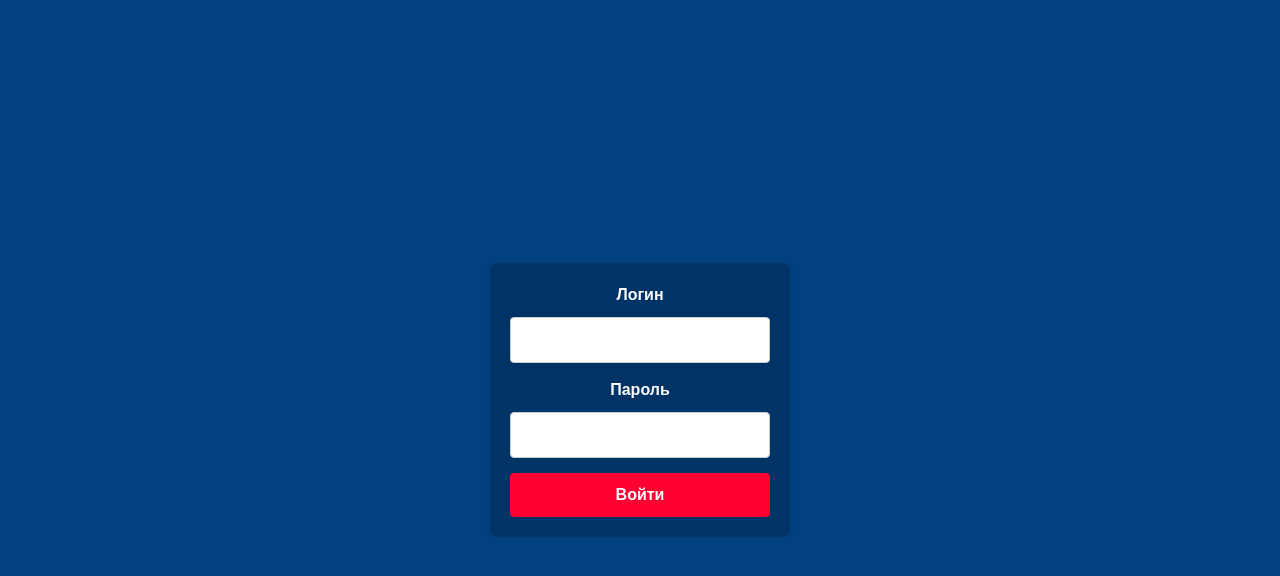
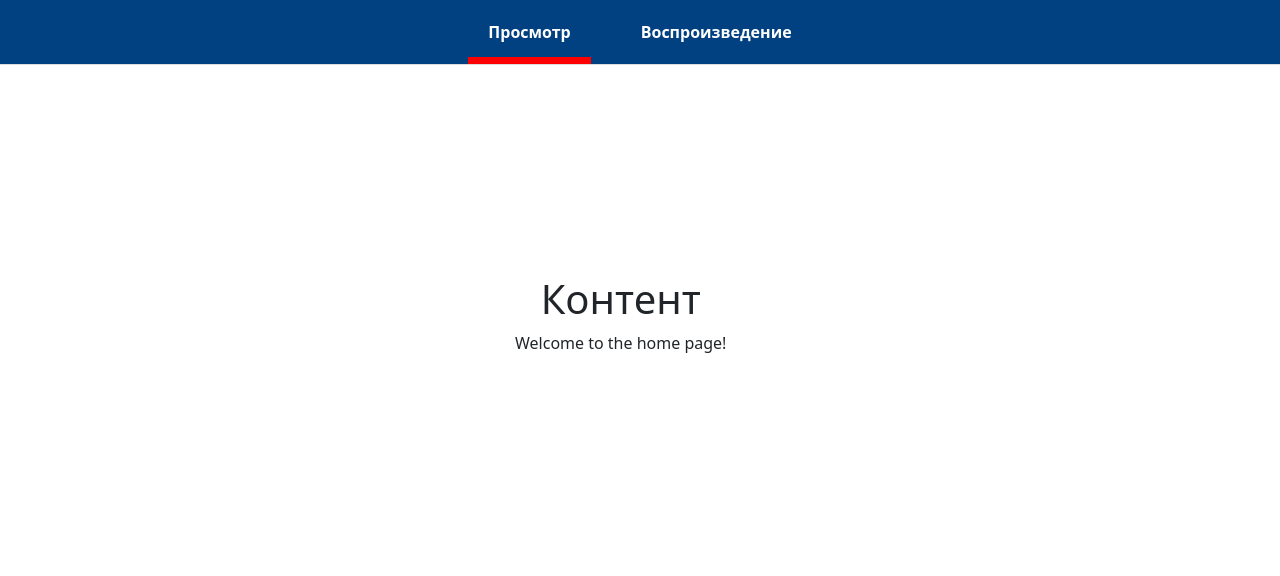
Before and after one commit to pudge2002/bss-webapp, a React (Vite) app in the folder bss-app/: page /home in a window 1280 px wide. Shown: the top 576 px of the page. Built offline with nearby package versions, Linux system fonts and the light colour scheme.

Commit message:
add pages

```diff
--- a/bss-app/index.html
+++ b/bss-app/index.html
@@ -2,7 +2,7 @@
 <html lang="en">
   <head>
     <meta charset="UTF-8" />
-    <link rel="icon" type="image/svg+xml" href="/vite.svg" />
+    <link rel="icon" type="image/svg+xml" href="" />
     <meta name="viewport" content="width=device-width, initial-scale=1.0" />
     <title>webcam</title>
   </head>
--- a/bss-app/src/main.tsx
+++ b/bss-app/src/main.tsx
@@ -6,5 +6,5 @@ import App from './view/App.tsx'
 createRoot(document.getElementById('root')!).render(
   <StrictMode>
     <App />
-  </StrictMode>,
+  </StrictMode>
 )
--- a/bss-app/src/styles/loginStyle.css
+++ b/bss-app/src/styles/loginStyle.css
@@ -1,21 +1,25 @@
-/* styles.css */
-body {
-    display: flex;
-    justify-content: center;
-    align-items: center;
-    height: 100vh;
-    margin: 0;
-    font-family: Arial, sans-serif;
-    background: #024181;
+
+.login-form-container {
+    width: 100%;
+    height: 100%;
+    position: absolute;
+    /*top: 0;*/
+    /*left: 0;*/
+    /*overflow: auto;*/
+    background-image: url("https://severstal.com/upload/iblock/07c/dopkzh39mmzcub30r4xi5m51x274yghq/Mask-Group.jpg");
 }
 
 .login-form {
-    background-color: #003366;
-    padding: 20px;
+    background: #024181;
+    width: 300px;
+    height: 300px;
+    position: absolute;
+    top: 50%;
+    left: 50%;
     border-radius: 8px;
-    box-shadow: 0 0 10px rgba(0, 0, 0, 0.1);
-    width: 300px;
-    text-align: center;
+    margin: -125px 0 0 -125px;
+    padding: 10px 10px 5px 10px;
+    box-shadow: 0 0 15px rgba(0, 0, 0, 0.5);
 }
 
 .login-form div {
@@ -42,6 +46,7 @@ body {
 .login-form input[type="submit"] {
     width: 100%;
     padding: 10px;
+    margin-top: 30px;
     background-color: #ff0033;
     border: none;
     border-radius: 4px;
--- /dev/null
+++ b/bss-app/src/styles/navbar.css
@@ -0,0 +1,46 @@
+/* styles.css */
+
+/* Стили для навигационной панели */
+
+.navbar {
+    display: flex;
+    justify-content: center;
+    background-color: #024181;
+    border-bottom: 1px solid #ddd;
+    position: fixed;
+    top: 0;
+    width: 100%;
+    z-index: 1000;
+    padding: 10px 0;
+}
+/* Стили для кнопок в навигационной панели */
+.navbar button {
+    background-color: transparent;
+    border: none;
+    color: #ffffff;
+    font-size: 16px;
+    margin: 0 15px;
+    padding: 10px 20px;
+    font-weight: bold;
+    cursor: pointer;
+    position: relative;
+}
+
+/* Подчеркивание активной кнопки */
+.navbar button.active::after {
+    content: '';
+    display: block;
+    width: 100%;
+    bottom:-10px;
+    height: 7px;
+    font-color: #c800ff;
+    background-color: #ff0000;
+    position: absolute;
+
+    left: 0;
+}
+
+/* Эффект при наведении на кнопку */
+.navbar button:hover {
+    color: rgb(241, 130, 130);
+}
--- /dev/null
+++ b/bss-app/src/styles/pagesStyle.css
@@ -0,0 +1,10 @@
+.content-container{
+
+    position: absolute;
+    top: 50%;
+    left: 50%;
+    margin: -125px 0 0 -125px;
+}
+.content-container h1{
+    text-align: center;
+}
--- a/bss-app/src/test.ts
+++ b/bss-app/src/test.ts
@@ -1,4 +1,4 @@
 function test2(){
-    console.log("tes43424232");
+    console.log(2+"2");
 }
 test2();
--- a/bss-app/src/view/App.tsx
+++ b/bss-app/src/view/App.tsx
@@ -1,6 +1,17 @@
+// import React from 'react';
+import { BrowserRouter as Router, Route, Routes } from 'react-router-dom';
+import LoginForm from './LoginForm';
+import HomePage from './HomePage';
+function App(){
+    return (
+        <Router>
+            <Routes>
+                <Route path="/login" element={<LoginForm />} />
+                <Route path="/home" element={<HomePage />} />
+                <Route path="/" element={<LoginForm />} />
+            </Routes>
+        </Router>
+    );
+}
 
-import LoginForm from "./LoginForm.tsx";
-function App(){
-    return <><LoginForm/></>
-}
 export default App;
--- /dev/null
+++ b/bss-app/src/view/HomePage.tsx
@@ -0,0 +1,34 @@
+// HomePage.tsx
+import { useState } from 'react';
+import Navbar from './Navbar';
+import '../styles/pagesStyle.css';
+function HomePage() {
+    const [text, setText] = useState('Welcome to the home page!');
+    const [activeButton, setActiveButton] = useState<'option1' | 'option2'>('option1');
+
+    const changeTextToOption1 = () => {
+        setText('Страница просмотра');
+        setActiveButton('option1');
+    };
+
+    const changeTextToOption2 = () => {
+        setText('Страница воспроизведения');
+        setActiveButton('option2');
+    };
+
+    return (
+        <div><Navbar
+        onOption1Click={changeTextToOption1}
+        onOption2Click={changeTextToOption2}
+        activeButton={activeButton}
+            />
+        <div className="content-container">
+
+            <h1>Контент</h1>
+            <p>{text}</p>
+        </div>
+        </div>
+    );
+}
+
+export default HomePage;
--- a/bss-app/src/view/LoginForm.tsx
+++ b/bss-app/src/view/LoginForm.tsx
@@ -1,22 +1,33 @@
-// Удалите импорт React, если он не используется
-// import React from 'react';
-import '../styles/loginStyle.css'; // Убедитесь, что путь к файлу стилей правильный
+import React from 'react';
+import '../styles/loginStyle.css';
+import {useNavigate} from 'react-router-dom';
 
 function LoginForm() {
+    const navigate = useNavigate();
+    const handleSubmit = (event: React.FormEvent) => {
+        event.preventDefault();
+        // Add logic to navigate
+        navigate('/home');
+    };
         return (
-        <div className="login-form">
+            <div className="login-form-container">
+                <form  className="login-form"  onSubmit={handleSubmit}>
+
                     <div>
                         <label>Логин</label>
-                <input type="text" id="username" name="username"/>
+                        <input type="text" id="username" name="username" required />
                     </div>
+                    <div>
+                        <label>Пароль:</label>
+                        <input type="password" id="pass" name="password" required />
+                    </div>
+                    <input type="submit" value="Sign in" />
 
-            <div>
-                <label>Пароль</label>
-                <input type="password" id="pass" name="password" required/>
-            </div>
-            <input type="submit" value="Войти"/>
+                </form>
             </div>
         );
     }
 
+
+
 export default LoginForm;
--- /dev/null
+++ b/bss-app/src/view/Navbar.tsx
@@ -0,0 +1,31 @@
+
+import React from 'react';
+import '../styles/navbar.css';
+
+
+interface NavbarProps {
+    onOption1Click: () => void;
+    onOption2Click: () => void;
+    activeButton: string;
+}
+
+const Navbar: React.FC<NavbarProps> = ({ onOption1Click, onOption2Click, activeButton }) => {
+    return (
+        <nav className="navbar">
+            <button
+                onClick={onOption1Click}
+                className={activeButton === 'option1' ? 'active' : ''}
+            >
+                Просмотр
+            </button>
+            <button
+                onClick={onOption2Click}
+                className={activeButton === 'option2' ? 'active' : ''}
+            >
+                Воспроизведение
+            </button>
+        </nav>
+    );
+};
+
+export default Navbar;
--- a/package.json
+++ b/package.json
@@ -1,6 +1,7 @@
 {
   "dependencies": {
     "bootstrap": "^5.3.3",
-    "react-router-dom": "^7.2.0"
+    "react-router-dom": "^7.2.0",
+    "vite": "^6.2.0"
   }
 }
```
Also changed, not shown: 1 other file (tests, documents, lock files or other folders). Lines whose indentation alone changed are shown as unchanged.
